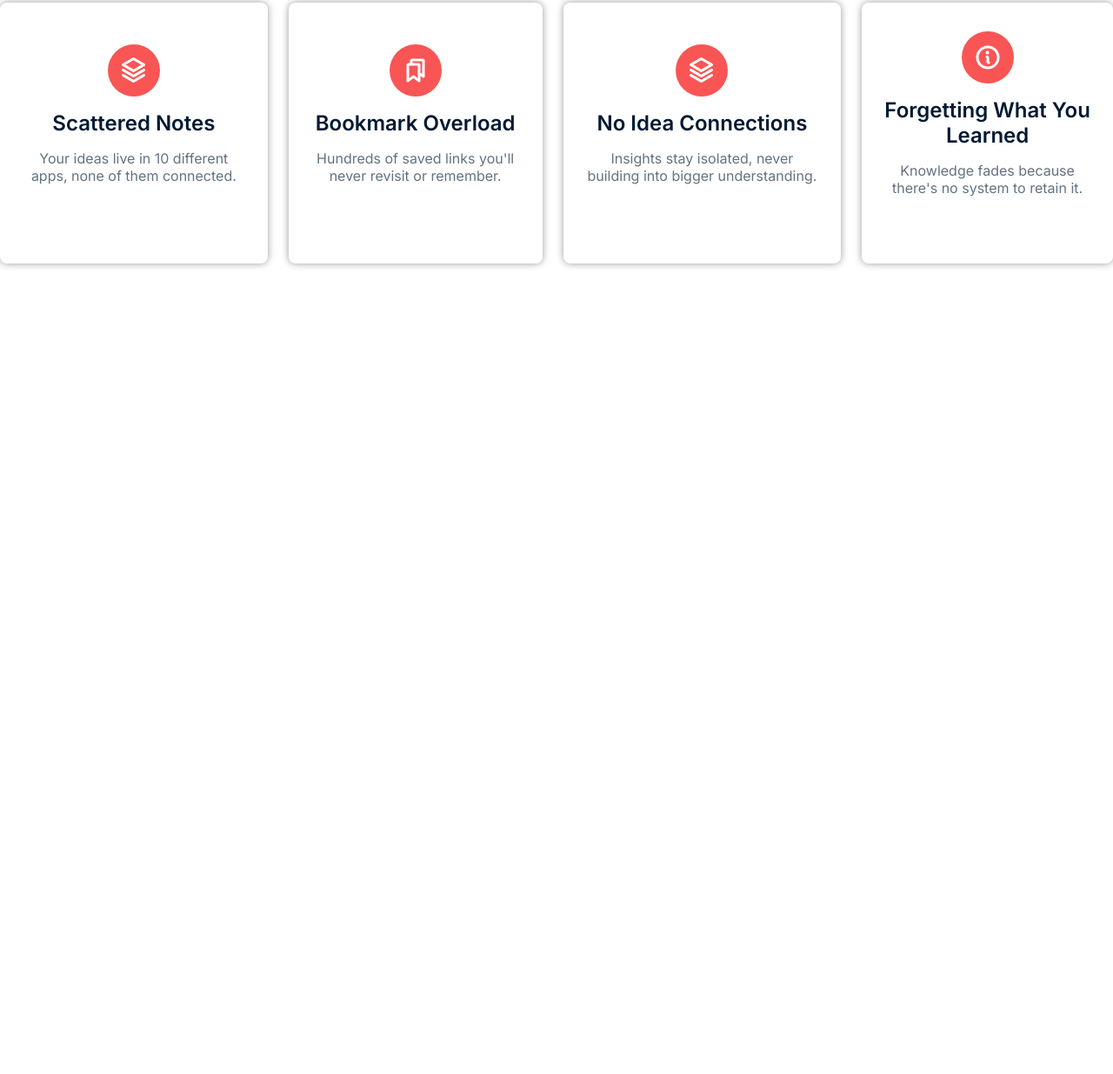
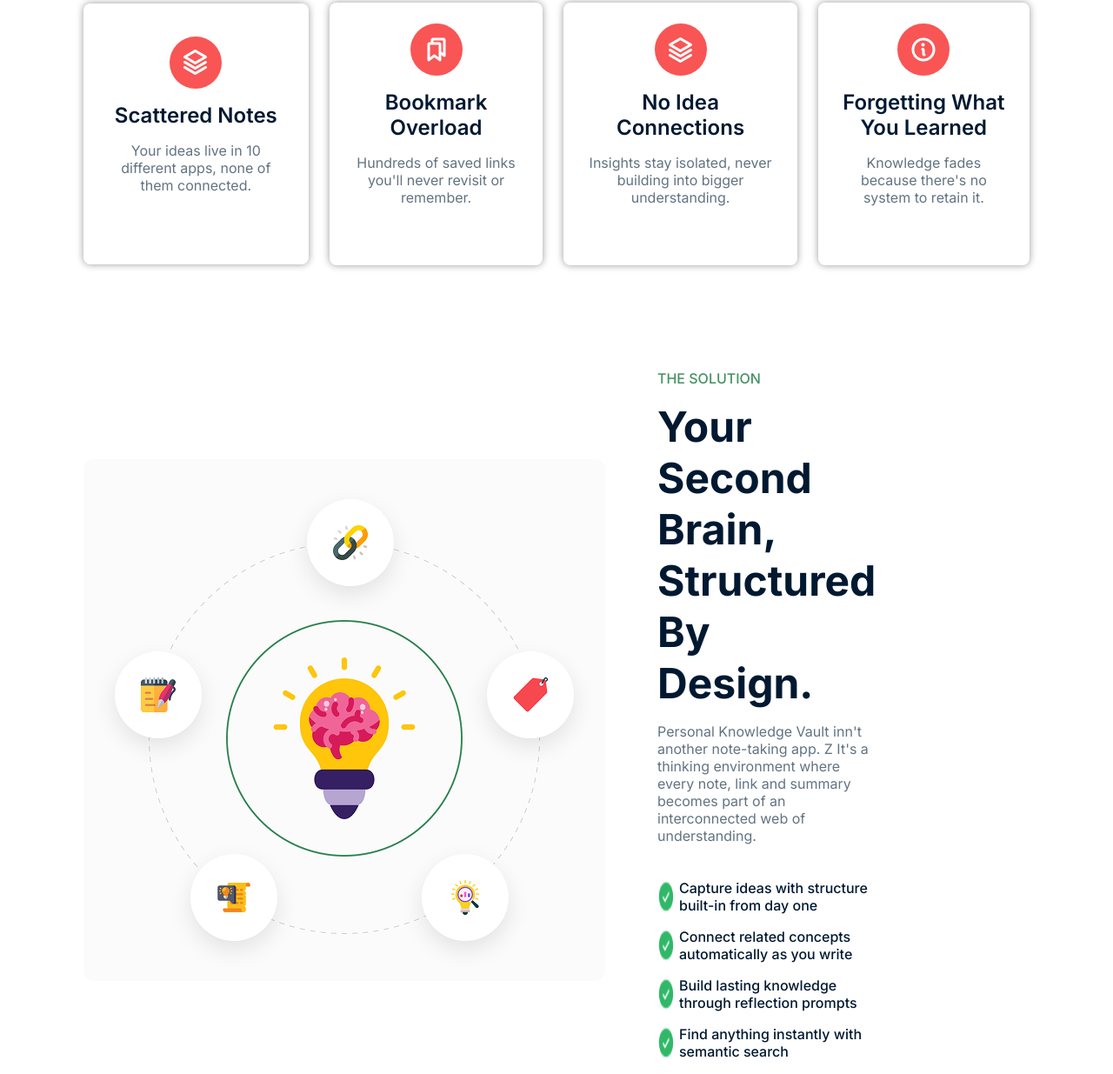
Before and after one commit to Badsha-Nishan/Assignment-1, a plain HTML site: page index.html in a window 1280 px wide. Shown: the part 966-2201 px from the top of the page at 87% size. Before the commit the page ends 1389 px from the top, so only its background shows below. Drawn offline with Linux system fonts and the light colour scheme.

Commit message:
added brain section

```diff
--- a/index.html
+++ b/index.html
@@ -53,7 +53,7 @@
       </section>
     </header>
     <main>
-      <section class="notes-section">
+      <section class="notes-section assign">
         <div class="head">
           <h2>Notes Don't Fail, Structure Does.</h2>
           <p>
@@ -62,7 +62,7 @@
           </p>
         </div>
       </section>
-      <section class="notes-cards">
+      <section class="notes-cards assign">
         <div class="card">
           <div class="img">
             <img src="./assets/Vector.png" alt="A stack icon" />
@@ -94,6 +94,38 @@
           <p>Knowledge fades because there's no system to retain it.</p>
         </div>
       </section>
+      <section class="brain assign">
+        <div class="image">
+          <img src="./assets/knowledge.png" alt="Brain Image" />
+        </div>
+        <div class="brain-content">
+          <h4>THE SOLUTION</h4>
+          <h3>Your Second Brain, Structured By Design.</h3>
+          <p>
+            Personal Knowledge Vault inn't another note-taking app. Z It's a
+            thinking environment where every note, link and summary becomes part
+            of an interconnected web of understanding.
+          </p>
+          <ul>
+            <li>
+              <img src="./assets/CheckCircle.png" alt="A Tick Icon" /> Capture
+              ideas with structure built-in from day one
+            </li>
+            <li>
+              <img src="./assets/CheckCircle.png" alt="A Tick Icon" /> Connect
+              related concepts automatically as you write
+            </li>
+            <li>
+              <img src="./assets/CheckCircle.png" alt="A Tick Icon" /> Build
+              lasting knowledge through reflection prompts
+            </li>
+            <li>
+              <img src="./assets/CheckCircle.png" alt="A Tick Icon" /> Find
+              anything instantly with semantic search
+            </li>
+          </ul>
+        </div>
+      </section>
     </main>
   </body>
 </html>
--- a/style.css
+++ b/style.css
@@ -158,3 +158,47 @@
   margin-bottom: 44px;
   text-align: center;
 }
+
+/* Brain Section */
+
+.brain {
+  display: flex;
+  align-items: center;
+  gap: 60px;
+  justify-content: space-between;
+}
+.brain .image {
+  max-width: 600px;
+  min-height: 600px;
+}
+.brain-content {
+  padding-right: 190px;
+}
+.brain-content h4 {
+  font-size: 16px;
+  font-weight: 500;
+  color: #469165;
+  margin-bottom: 16px;
+}
+.brain-content h3 {
+  font-size: 48px;
+  font-weight: 700;
+  color: #001931;
+  margin-bottom: 16px;
+}
+.brain-content p {
+  font-size: 16px;
+  line-height: 20px;
+  color: #627382;
+  margin-bottom: 40px;
+}
+.brain-content ul li {
+  display: inline-flex;
+  gap: 5px;
+  list-style: none;
+  font-size: 16px;
+  font-weight: 500;
+  line-height: 20px;
+  color: #001931;
+  margin-bottom: 16px;
+}
```
